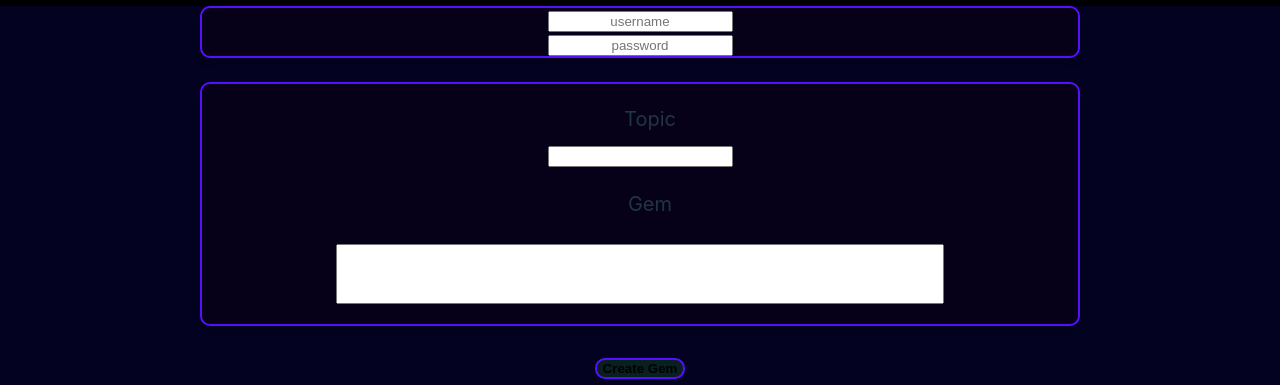
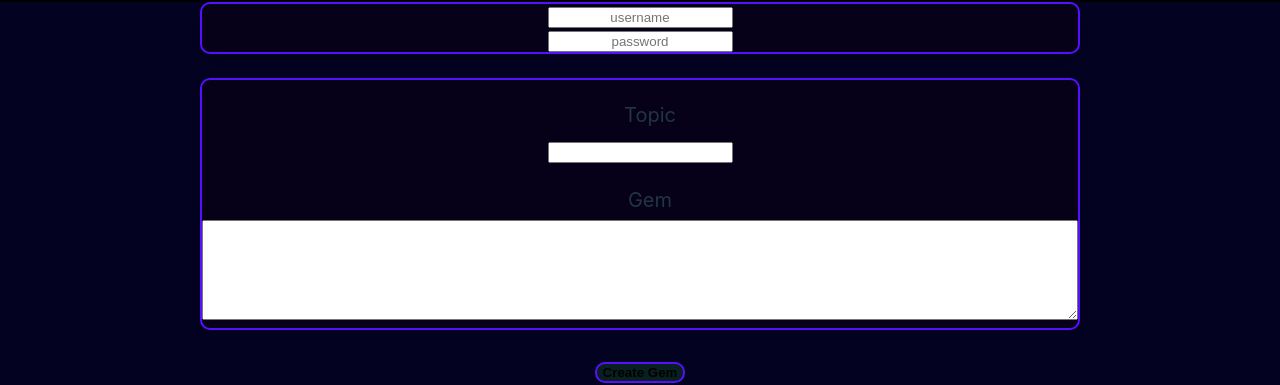
Before and after one commit to Alaabm/Capston_Hidaya_Frontend, a React (Vite) app: page /gems in a window 1280 px wide. Shown: the part 147-532 px from the top of the page. Built offline with nearby package versions, Linux system fonts and the light colour scheme; no server answers.

Commit message:
replaced input tag with textarea tag in gem.css

```diff
--- a/src/pages/Gems.jsx
+++ b/src/pages/Gems.jsx
@@ -83,7 +83,7 @@ const BASE_URL = "https://hidaya-backend.onrender.com"
                 <input type="text" ref={topicRef} />
                     <br />
               <p style={{textAlign:"center"}}>Gem</p>
-                <input id="gem-input-comment"  type="text" ref={gemRef} />
+                <textarea id="gem-input-comment"  type="text" ref={gemRef} />
             </div>
             <br />
 {/* DIV FOR SUBMIT BUTTON FOR GEM COMMENT */}
--- a/src/styles/Gems.css
+++ b/src/styles/Gems.css
@@ -39,7 +39,7 @@
     border-radius: 10px;
     box-shadow: 0 4px 8px rgba(0, 0, 0, 0.1);
     overflow: hidden;
-    margin-bottom: 20px;
+    /* margin-bottom: 100px; */
 }
 
 .topic-gem-input, p {
@@ -49,12 +49,18 @@
     /* margin: auto; */
 }
 
+.topic-gem-input, textarea{
+
+}
+
 #gem-input-comment{
-    width: 600px;
-    height: 40pt;
-    margin: 20px
-    /* style for text to stay within borders */
-
+    width: 100%;
+    height: 100px;
+    /* margin: 20px; */
+    box-sizing: border-box;
+    overflow: hidden;
+    white-space: nowrap;
+    text-overflow: ellipsis;
 }
 .create-gem input:hover {
     /* border: 2px solid rgb(87, 15, 255);
```
